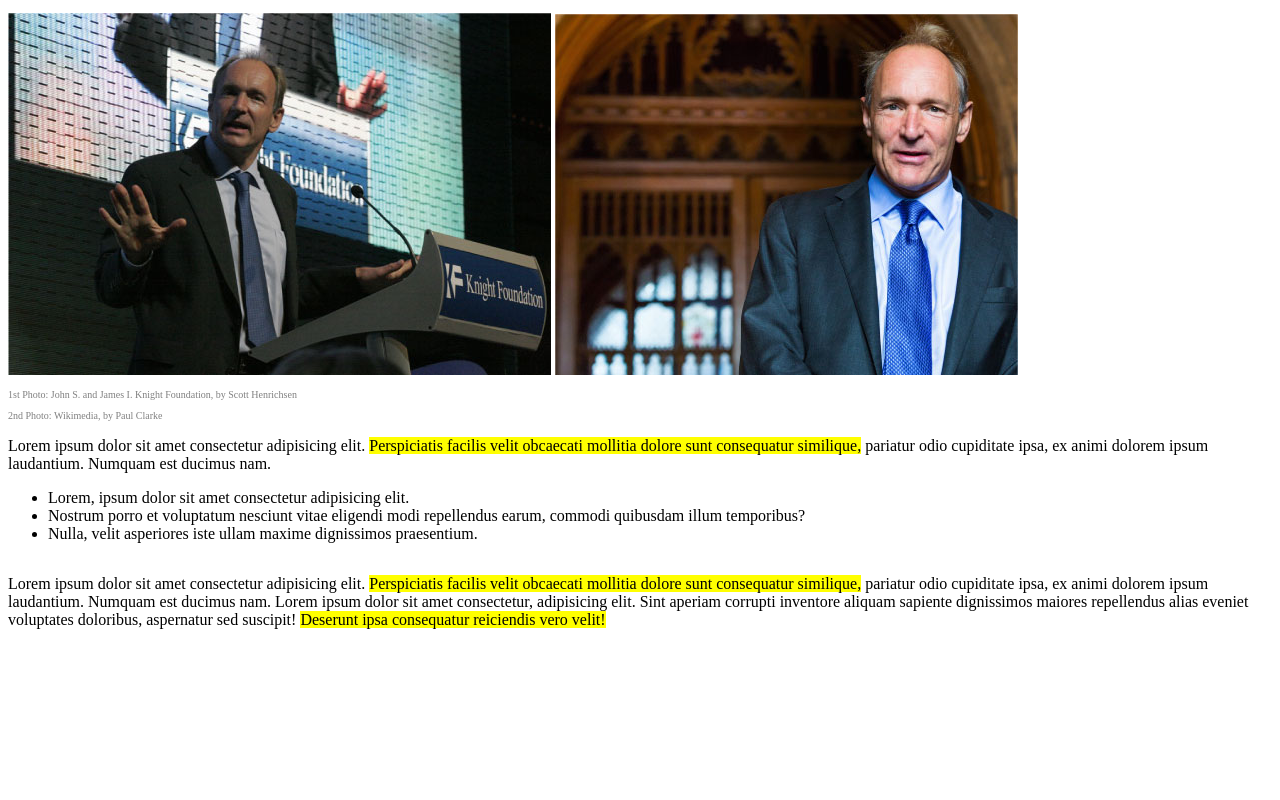
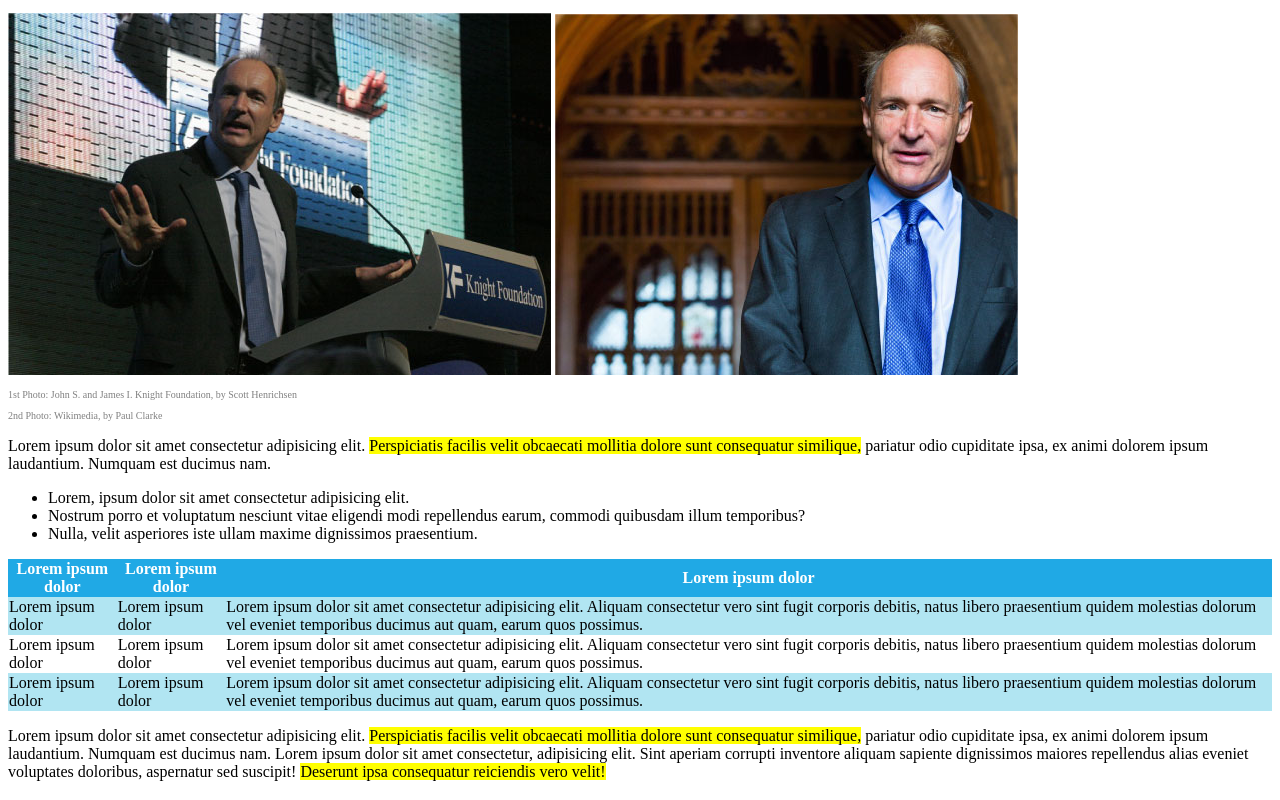
Before and after one commit to EmilioGall/html-css-booleaner, a plain HTML site: page index.html in a window 1280 px wide. Shown: the part 327-1127 px from the top of the page. Before the commit the page ends 975 px from the top, so only its background shows below. Drawn offline with Linux system fonts and the light colour scheme.

Commit message:
add: content&style - section table

```diff
--- a/CSS/style.css
+++ b/CSS/style.css
@@ -37,3 +37,19 @@ h1 {
     font-style: normal;
 
 }
+
+table {
+    border-collapse: collapse;
+
+}
+
+.main-row {
+    background-color: rgba(32,169,229,255);
+    color: white;
+
+}
+
+.row1 {
+    background-color: rgba(177,229,242,255);
+
+}
--- a/index.html
+++ b/index.html
@@ -51,14 +51,42 @@
 
             <!-- Section list -->
             <ul>
+
                 <li>Lorem, ipsum dolor sit amet consectetur adipisicing elit.</li>
                 <li>Nostrum porro et voluptatum nesciunt vitae eligendi modi repellendus earum, commodi quibusdam illum temporibus?</li>
                 <li>Nulla, velit asperiores iste ullam maxime dignissimos praesentium.</li>
+
             </ul>
             <!-- /Section list -->
 
             <!-- Section Table -->
-            <Table>
+            <Table border="0px">
+
+                <thead>
+                    <tr class="main-row">
+                        <th>Lorem ipsum dolor</th>
+                        <th>Lorem ipsum dolor</th>
+                        <th>Lorem ipsum dolor</th>
+                    </tr>
+                </thead>
+
+                <tbody>
+                    <tr class="row1">
+                        <td>Lorem ipsum dolor</td>
+                        <td>Lorem ipsum dolor</td>
+                        <td>Lorem ipsum dolor sit amet consectetur adipisicing elit. Aliquam consectetur vero sint fugit corporis debitis, natus libero praesentium quidem molestias dolorum vel eveniet temporibus ducimus aut quam, earum quos possimus.</td>
+                    </tr>
+                    <tr class="row2">
+                        <td>Lorem ipsum dolor</td>
+                        <td>Lorem ipsum dolor</td>
+                        <td>Lorem ipsum dolor sit amet consectetur adipisicing elit. Aliquam consectetur vero sint fugit corporis debitis, natus libero praesentium quidem molestias dolorum vel eveniet temporibus ducimus aut quam, earum quos possimus.</td>
+                    </tr>
+                    <tr class="row1">
+                        <td>Lorem ipsum dolor</td>
+                        <td>Lorem ipsum dolor</td>
+                        <td>Lorem ipsum dolor sit amet consectetur adipisicing elit. Aliquam consectetur vero sint fugit corporis debitis, natus libero praesentium quidem molestias dolorum vel eveniet temporibus ducimus aut quam, earum quos possimus.</td>
+                    </tr>
+                </tbody>
 
             </Table>
             <!-- /Section Table -->
```
